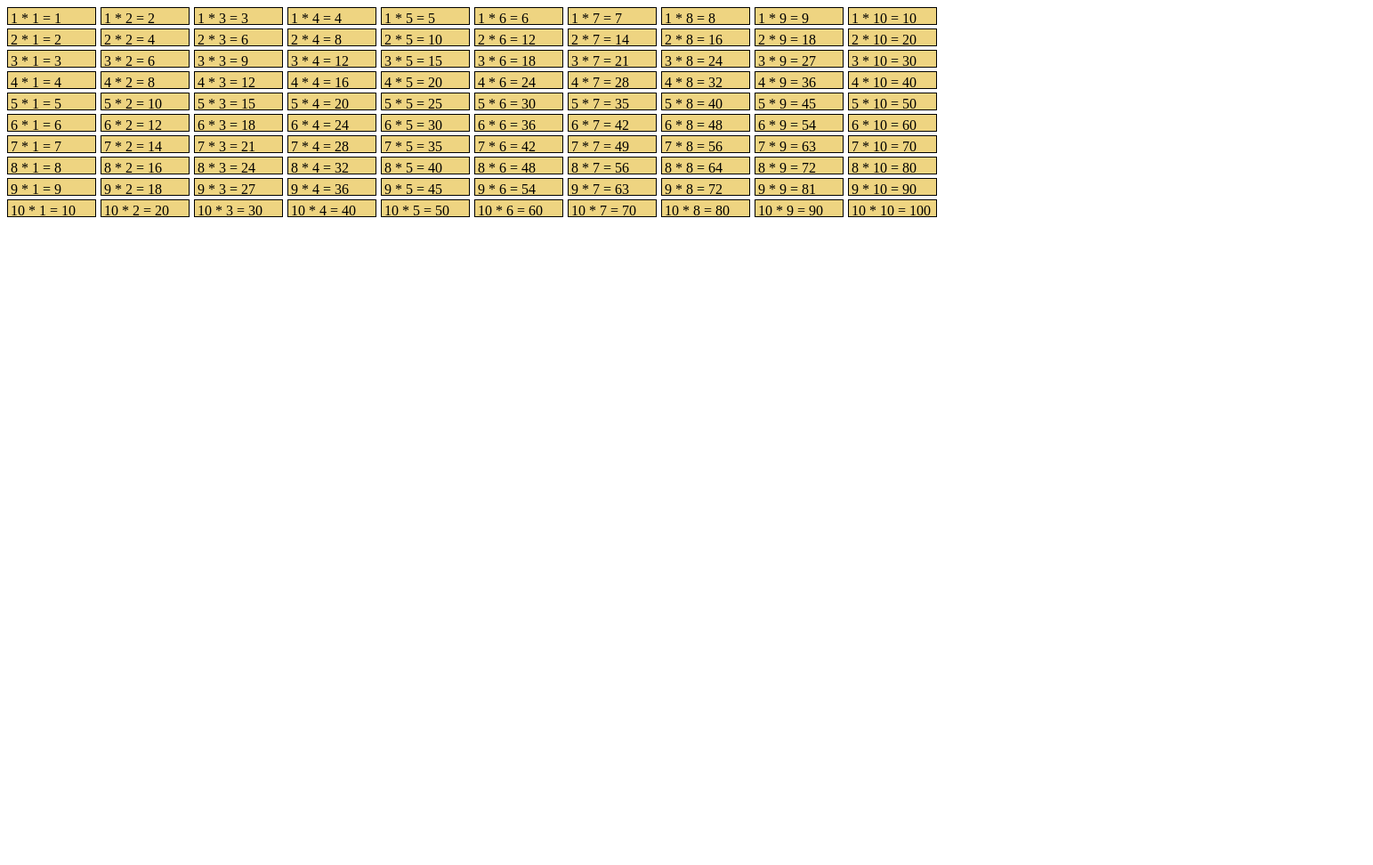
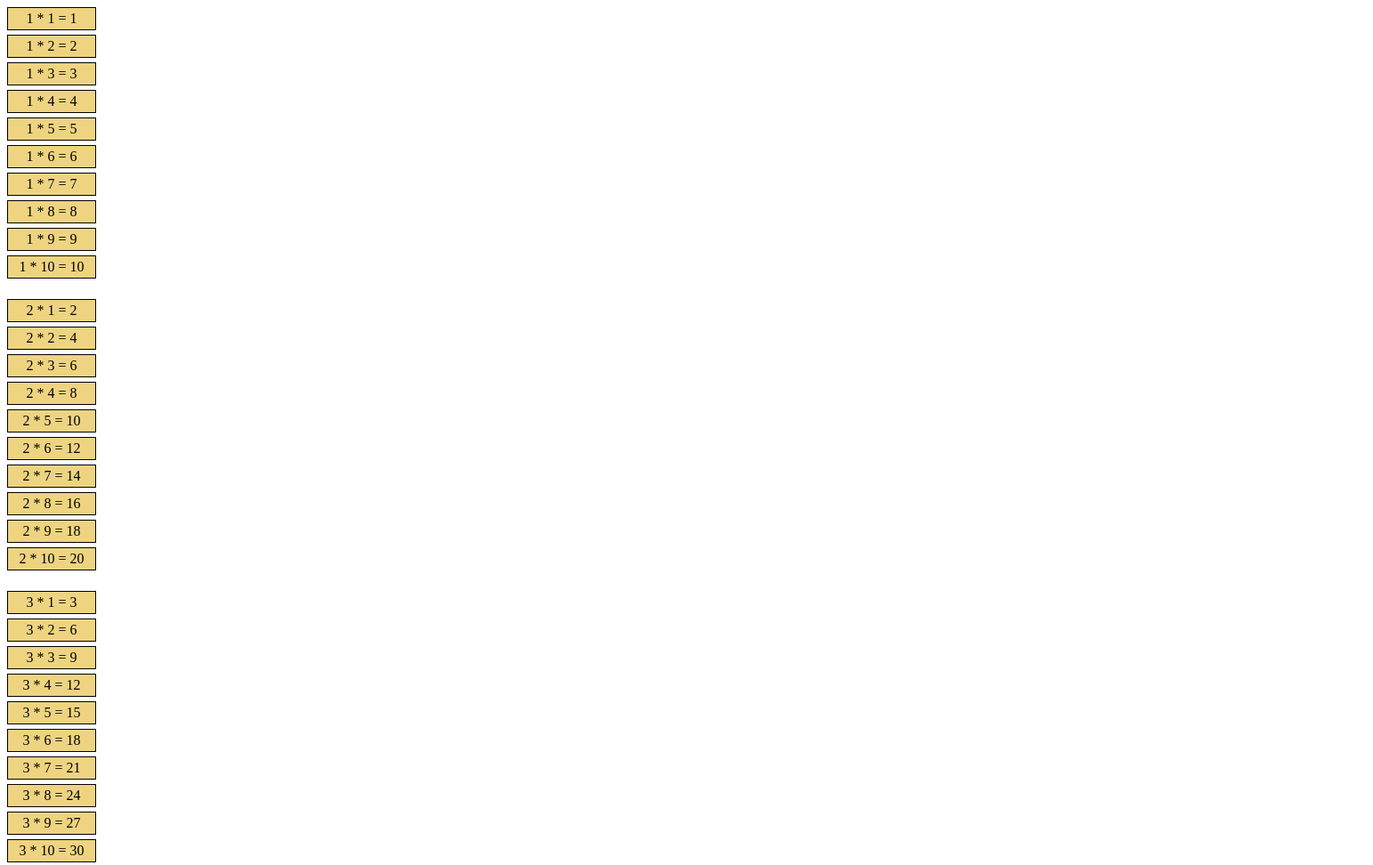
Before and after one commit to KubatovaTatyna/js-iteration, a plain HTML site: page index.html in a window 1280 px wide. Shown: the top 972 px of the page at 89% size, 1543 px wide, since content can reach past the window. Before the commit the page ends 800 px from the top, so only its background shows below. Drawn offline with Linux system fonts and the light colour scheme.

Commit message:
Numbers from 1 to 100

```diff
--- a/index.html
+++ b/index.html
@@ -10,13 +10,11 @@
             height: 20px;
             border: 1px solid black;
             background-color: #eed481;
-            display: inline-block;
-            margin-right: 5px;
+            margin-bottom: 5px;
             color: black;
         }
         td{
             text-align: center;
-            margin-top:5px ;
         }
     </style>
 </head>
@@ -28,6 +26,9 @@
             }
             document.write("<br>")
         }
+        for (let a = 1; a <= 100; a++){
+            document.write(a)
+        }
     </script>
 </body>
 </html>
```
